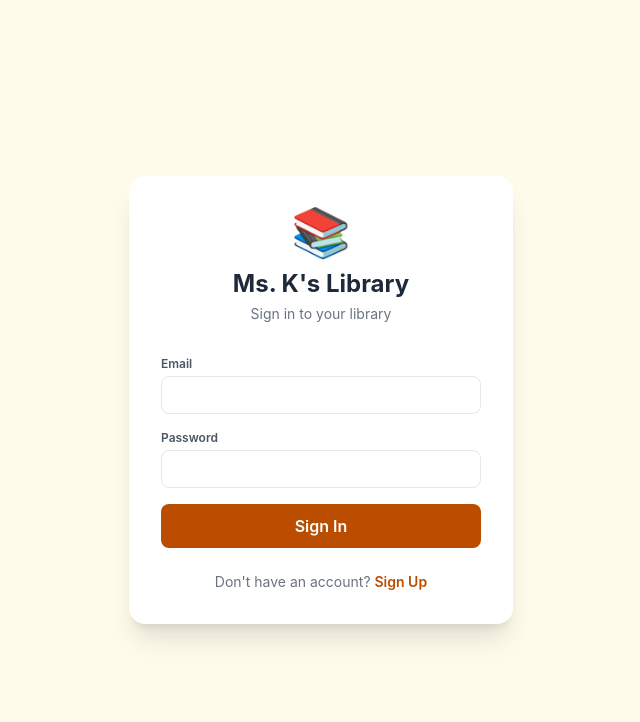
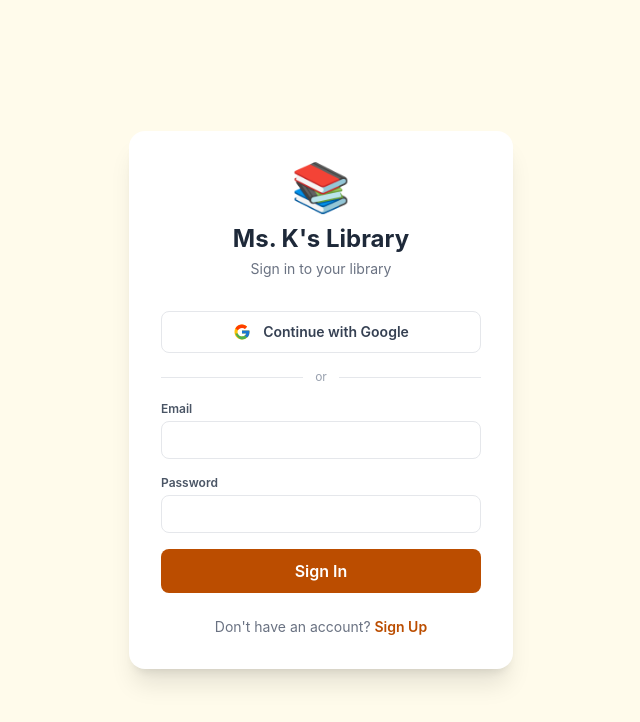
Before and after one commit to CaptainDrak/MsK, a React (Vite) app: page / in a window 1280 px wide. Shown: the top 722 px of the page, without its empty margins (319-959 px from the left). Built offline with nearby package versions, Linux system fonts and the light colour scheme; no server answers.

Commit message:
Add Google OAuth login button

```diff
--- a/src/components/AuthScreen.jsx
+++ b/src/components/AuthScreen.jsx
@@ -8,6 +8,16 @@ export default function AuthScreen() {
   const [loading, setLoading] = useState(false)
   const [error, setError] = useState('')
   const [message, setMessage] = useState('')
+
+  async function handleGoogle() {
+    setLoading(true)
+    setError('')
+    const { error } = await supabase.auth.signInWithOAuth({
+      provider: 'google',
+      options: { redirectTo: window.location.origin },
+    })
+    if (error) { setError(error.message); setLoading(false) }
+  }
 
   async function handleSubmit(e) {
     e.preventDefault()
@@ -41,6 +51,26 @@ export default function AuthScreen() {
           <p className="text-gray-500 text-sm mt-1">
             {mode === 'login' ? 'Sign in to your library' : 'Create a new library account'}
           </p>
+        </div>
+
+        <button
+          onClick={handleGoogle}
+          disabled={loading}
+          className="w-full flex items-center justify-center gap-3 border border-gray-200 rounded-lg px-4 py-2.5 text-sm font-semibold text-gray-700 hover:bg-gray-50 transition-colors cursor-pointer disabled:opacity-50 mb-4"
+        >
+          <svg width="18" height="18" viewBox="0 0 48 48">
+            <path fill="#FFC107" d="M43.6 20.1H42V20H24v8h11.3C33.7 32.7 29.2 36 24 36c-6.6 0-12-5.4-12-12s5.4-12 12-12c3.1 0 5.8 1.1 7.9 3l5.7-5.7C34.5 6.5 29.5 4 24 4 12.9 4 4 12.9 4 24s8.9 20 20 20 20-8.9 20-20c0-1.3-.1-2.7-.4-3.9z"/>
+            <path fill="#FF3D00" d="M6.3 14.7l6.6 4.8C14.7 16 19.1 13 24 13c3.1 0 5.8 1.1 7.9 3l5.7-5.7C34.5 6.5 29.5 4 24 4 16.3 4 9.7 8.3 6.3 14.7z"/>
+            <path fill="#4CAF50" d="M24 44c5.2 0 9.9-2 13.4-5.2l-6.2-5.2C29.3 35.5 26.8 36 24 36c-5.2 0-9.6-3.3-11.3-8H6.1C9.5 35.6 16.3 44 24 44z"/>
+            <path fill="#1976D2" d="M43.6 20.1H42V20H24v8h11.3c-.8 2.3-2.3 4.2-4.3 5.6l6.2 5.2C36.9 39.9 44 34.8 44 24c0-1.3-.1-2.7-.4-3.9z"/>
+          </svg>
+          Continue with Google
+        </button>
+
+        <div className="flex items-center gap-3 mb-4">
+          <div className="flex-1 h-px bg-gray-200" />
+          <span className="text-xs text-gray-400">or</span>
+          <div className="flex-1 h-px bg-gray-200" />
         </div>
 
         <form onSubmit={handleSubmit} className="flex flex-col gap-4">
```
